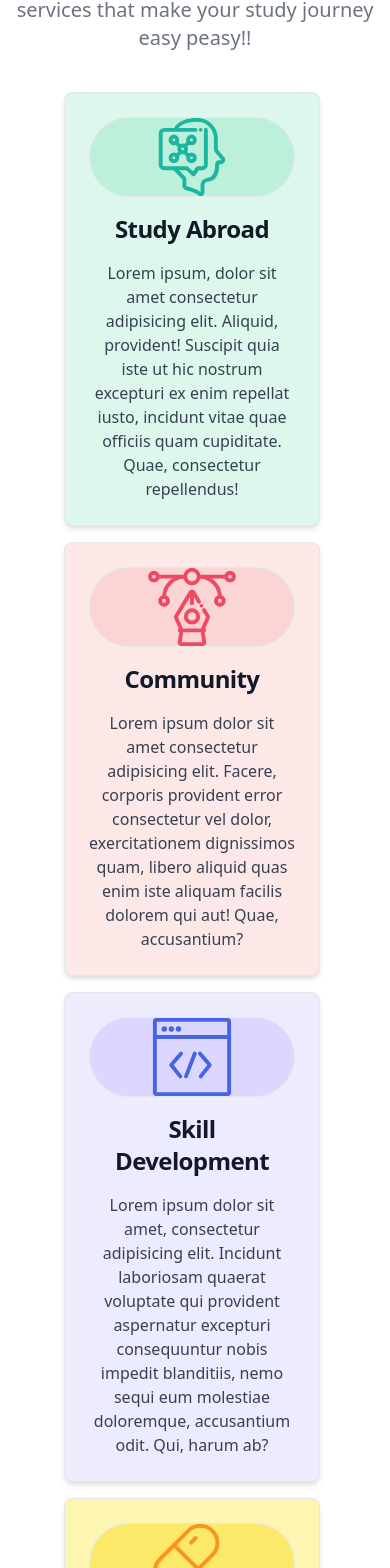
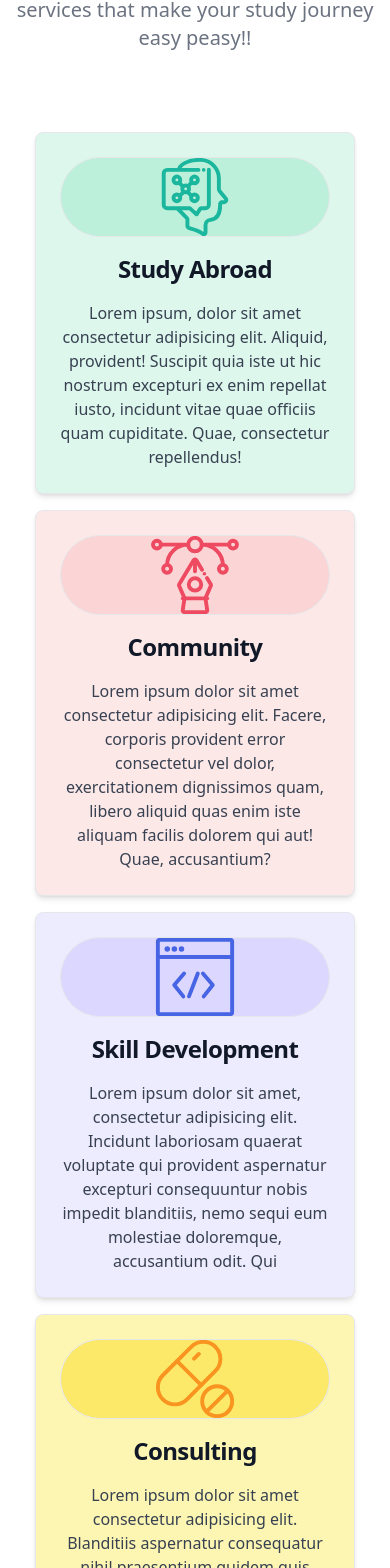
Before and after one commit to Devanshhh26/Unithink, a React (Vite) app in the folder Client/: page / in a window 390 px wide. Shown: the part 1188-2756 px from the top of the page. Built offline with nearby package versions, Linux system fonts and the light colour scheme.

Commit message:
Minor changes in responsiveness of categories file

```diff
--- a/Client/src/components/BookNow.jsx
+++ b/Client/src/components/BookNow.jsx
@@ -1,5 +1,5 @@
 import React from 'react'
-import topbg from '../assets/homebg.svg'
+import homebg from '../assets/homebg.svg'
 import { Label,TextInput } from 'flowbite-react'
 import { Button } from 'flowbite-react'
 function BookNow() {
@@ -14,7 +14,7 @@ function BookNow() {
   return (
     <div>
         <div className='min-h-screen mt-10'>
-            <div style={{ backgroundImage: `url(${topbg})` }} className="h-screen bg-cover bg-center bg-no-repeat pt-20">
+            <div style={{ backgroundImage: `url(${homebg})` }} className="h-screen bg-cover bg-center bg-no-repeat pt-20">
                 <div className='flex p-3 max-w-5xl mx-auto flex-col md:flex-row md:items-center gap-5'>
                     <div className='flex-1 mr-6'>
                         <div className=' font-bold text-5xl tracking-wide'>
--- a/Client/src/components/Categories.jsx
+++ b/Client/src/components/Categories.jsx
@@ -17,10 +17,11 @@ function Categories() {
                 </div>
             </div>
         </div>
-        <div className='flex flex-wrap justify-center mt-10 mb-10 mx-auto text-center items-center lg:ml-24 ml-16' >
-            <div className=' w-full md:w-1/2 lg:w-1/3 xl:w-1/4 '>
-                <Card className=" bg-green-100 max-w-64 mb-4" >
-                    <img src={category1} alt="" className='border rounded-full max-h-20 bg-green-200'  />
+        <div className='mx-auto pt-10 mb-10 ' style={{ maxWidth: '100%', width: '2000px' }}>
+            <div className='flex flex-wrap justify-center mt-10 mb-10 text-center items-center'>
+                <div className='w-full sm:w-1/2 md:w-1/2 lg:w-1/3 xl:w-1/4 px-2 mb-4'>
+                    <Card className="bg-green-100 max-w-xs mx-auto">
+                        <img src={category1} alt="" className='border rounded-full max-h-20 bg-green-200' />
                         <h5 className="text-2xl font-bold tracking-tight text-gray-900 dark:text-white">
                             Study Abroad
                         </h5>
@@ -29,8 +30,8 @@ function Categories() {
                         </p>
                     </Card>
                 </div>
-            <div className="w-full md:w-1/2 lg:w-1/3 xl:w-1/4">
-                <Card className="max-w-64 bg-red-100 mb-4" >
+                <div className="w-full sm:w-1/2 md:w-1/2 lg:w-1/3 xl:w-1/4 px-2 mb-4">
+                    <Card className="bg-red-100 max-w-xs mx-auto">
                         <img src={category2} alt="" className='bg-red-200 border rounded-full max-h-20'/>
                         <h5 className="text-2xl font-bold tracking-tight text-gray-900 dark:text-white">
                             Community
@@ -40,19 +41,19 @@ function Categories() {
                         </p>
                     </Card>
                 </div>
-            <div className=" w-full md:w-1/2 lg:w-1/3 xl:w-1/4">
-                <Card className="max-w-64 bg-purple-100 mb-4">
+                <div className="w-full sm:w-1/2 md:w-1/2 lg:w-1/3 xl:w-1/4 px-2 mb-4">
+                    <Card className="bg-purple-100 max-w-xs mx-auto">
                         <img src={category3} alt="" className='bg-purple-200 border rounded-full max-h-20' />
                         <h5 className="text-2xl font-bold tracking-tight text-gray-900 dark:text-white">
                             Skill Development
                         </h5>
                         <p className="font-normal text-gray-700 dark:text-gray-400">
-                        Lorem ipsum dolor sit amet, consectetur adipisicing elit. Incidunt laboriosam quaerat voluptate qui provident aspernatur excepturi consequuntur nobis impedit blanditiis, nemo sequi eum molestiae doloremque, accusantium odit. Qui, harum ab?
+                            Lorem ipsum dolor sit amet, consectetur adipisicing elit. Incidunt laboriosam quaerat voluptate qui provident aspernatur excepturi consequuntur nobis impedit blanditiis, nemo sequi eum molestiae doloremque, accusantium odit. Qui
                         </p>
                     </Card>
                 </div>
-            <div className=" w-full md:w-1/2 lg:w-1/3 xl:w-1/4">
-                <Card className="max-w-64 bg-yellow-100 mb-4" >
+                <div className="w-full sm:w-1/2 md:w-1/2 lg:w-1/3 xl:w-1/4 px-2 mb-4">
+                    <Card className="bg-yellow-100 max-w-xs mx-auto">
                         <img src={category4} alt="" className='bg-yellow-200 border rounded-full max-h-20'/>
                         <h5 className="text-2xl font-bold tracking-tight text-gray-900 dark:text-white">
                             Consulting
@@ -64,6 +65,7 @@ function Categories() {
                 </div>
             </div>
         </div>
+    </div>
   )
 }
 
```
Lines whose indentation alone changed are shown as unchanged.
